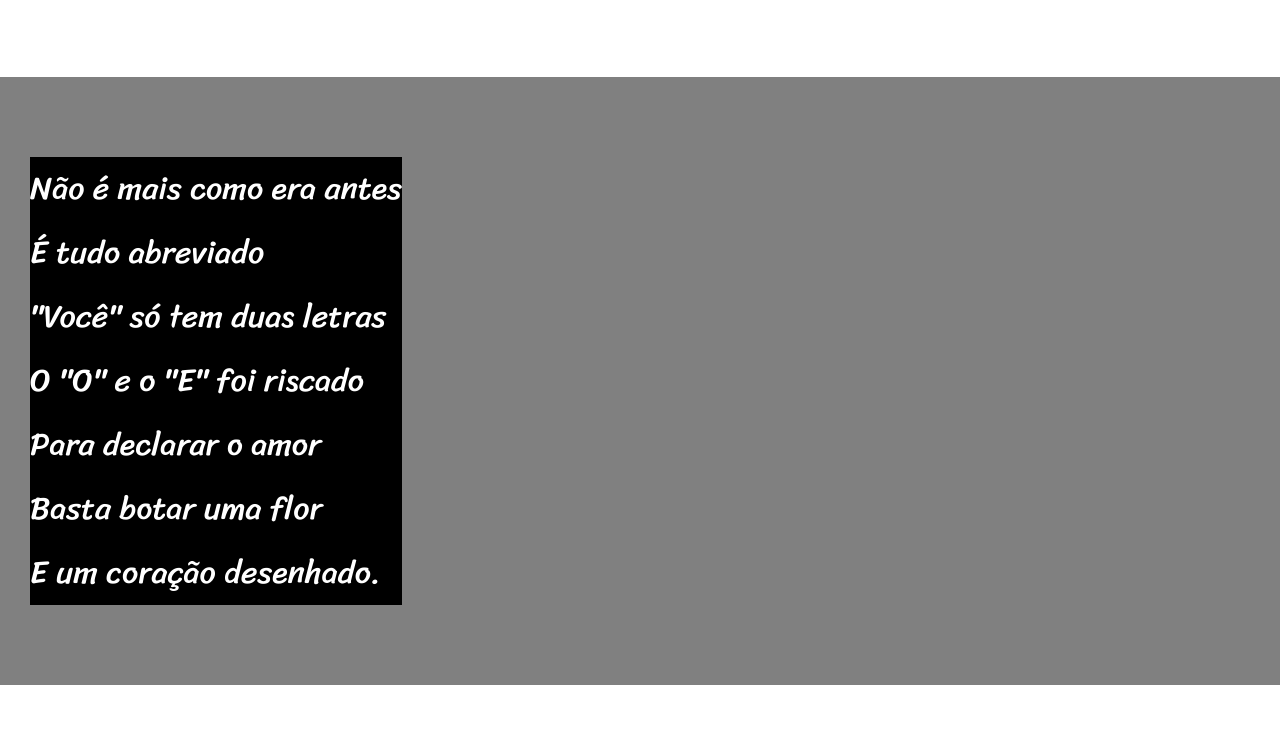
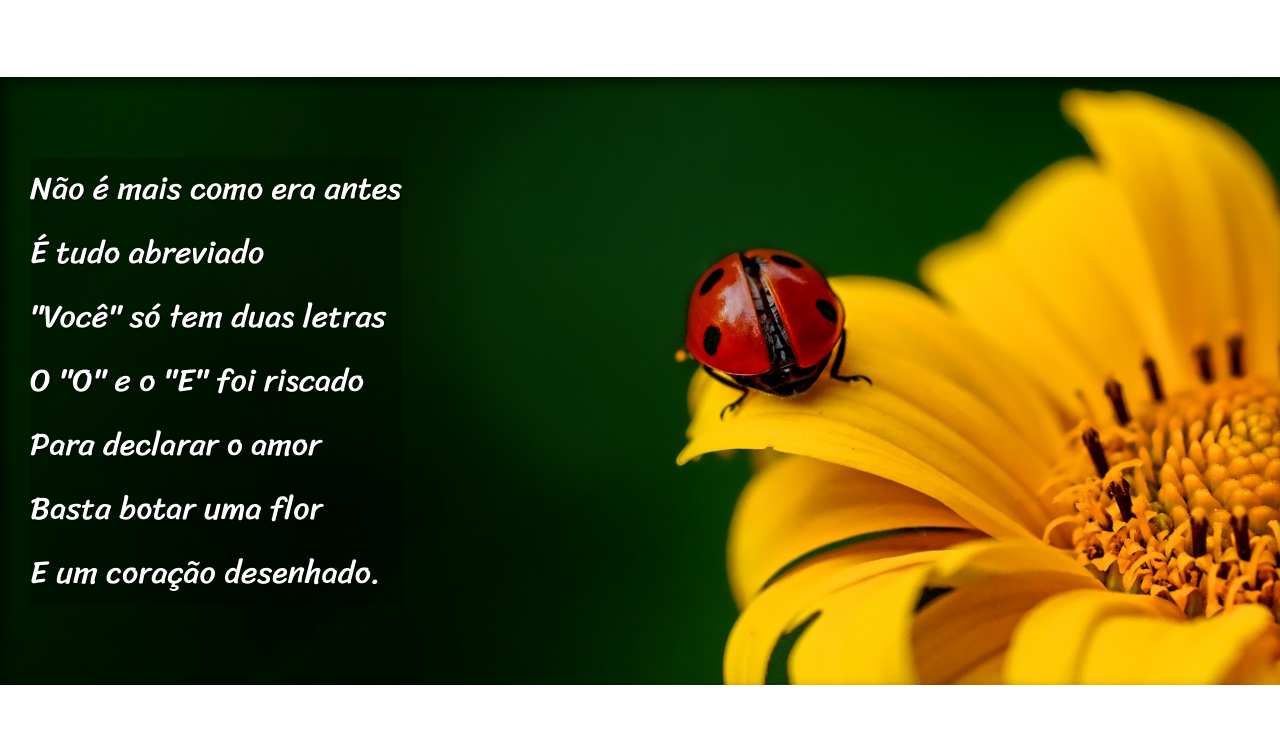
Before and after one commit to Choots1/html-css, a plain HTML site: page Exercicios/Desafio12/index.html in a window 1280 px wide. Shown: the part 711-1460 px from the top of the page. Drawn offline with Linux system fonts and the light colour scheme.

Commit message:
atualização 0,5

```diff
--- a/Exercicios/Desafio12/style.css
+++ b/Exercicios/Desafio12/style.css
@@ -60,8 +60,11 @@ footer{
 }
 
 .imagem{
+    background-attachment: fixed;
+    background-size: cover;
     background-color: grey;
     color: white;
+    box-shadow: inset 6px 6px 13px 0px rgba(0, 0, 0, 0.527);
 }
 
 .normal{
@@ -89,14 +92,16 @@ section{
 
 section.imagem > p{
     display: inline-block;
-    background-color: black;
-
+    background-color: rgba(0, 0, 0, 0.219);
+    text-shadow: 1px 1px 0px black;
 }
 
 section#img01{
-    background-image: url(C:\Users\Choots\Desktop\HTML\html-css\Exercicios\Desafio 12\imagens\background001.jpg);
+    background-image: url(../Desafio12/imagens/background001.jpg);
+    background-position: right center;
 }
 
 section#img02{
-
+    background-image: url(../Desafio12/imagens/background002.jpg);
+    background-position: right center;
 }
```
